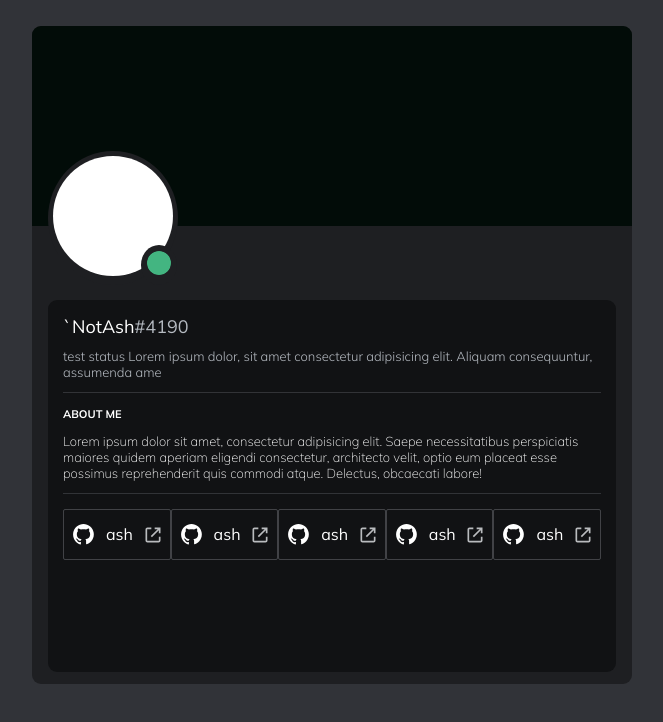
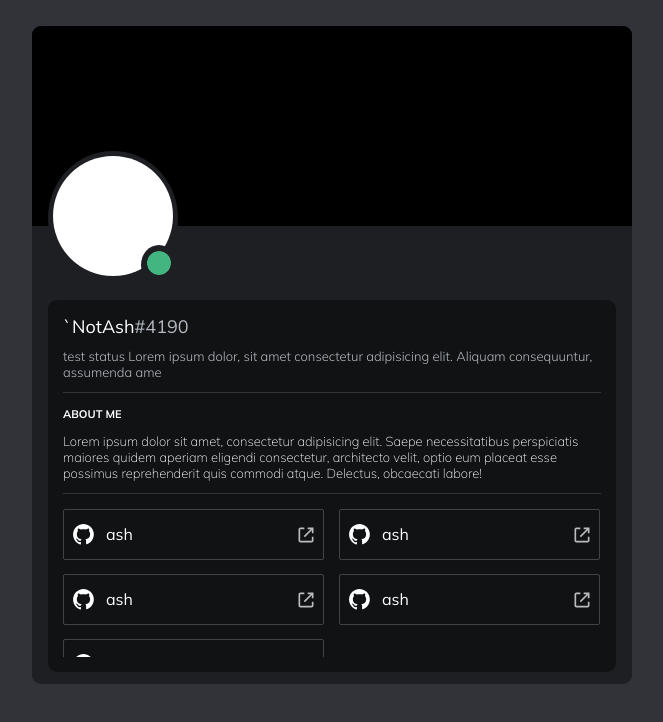
Before and after one commit to itz-ash/profile-maker, a React (Vite) app: page / in a window 1280 px wide. Shown: the top 722 px of the page, without its empty margins (308-971 px from the left). Built offline with nearby package versions, Linux system fonts and the light colour scheme.

Commit message:
styles change

```diff
--- a/src/styles/style.css
+++ b/src/styles/style.css
@@ -37,7 +37,7 @@
 }
 .profileCard .banner {
   aspect-ratio: 9/3;
-  background-color: #020c08;
+  background-color: #000000;
 }
 
 .avatar {
@@ -111,14 +111,16 @@
 }
 .aboutCard .aboutScroll .connectionContainer {
   width: 100%;
-  height: 200px;
-  display: flex;
-  justify-content: space-between;
+  display: grid;
+  grid-template-rows: auto auto;
+  grid-template-columns: repeat(auto-fit, minmax(200px, 1fr));
+  column-gap: 14px;
+  row-gap: 14px;
 }
 .aboutCard .aboutScroll .connectionContainer .connectionCard {
   display: flex;
   height: 49px;
-  width: 48.5%;
+  width: 99%;
   border: 0.5px solid rgba(181, 186, 193, 0.2901960784);
   border-radius: 2px;
   align-items: center;
```
Also changed, not shown: 1 other file (tests, documents, lock files or other folders).
